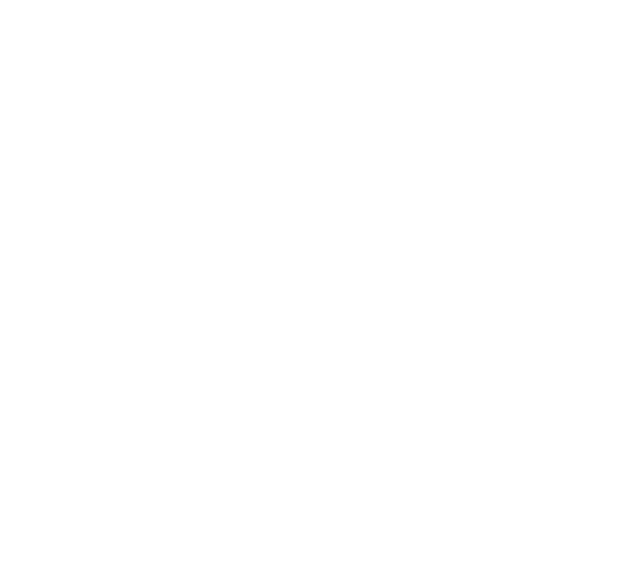
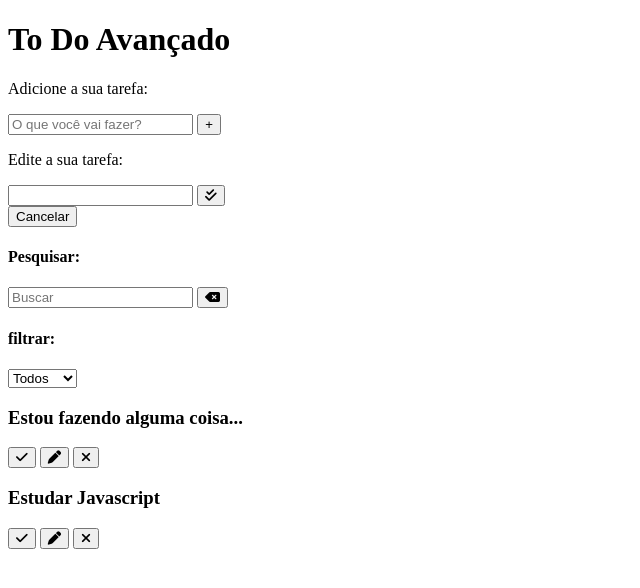
Before and after one commit to GuidoStocco/To_Do_List, a plain HTML site: page index.html in a window 1280 px wide. Shown: the whole page, without its empty margins (0-640 px from the left). Drawn offline with Linux system fonts and the light colour scheme.

Commit message:
TO DO Container terminado

```diff
--- a/index.html
+++ b/index.html
@@ -1,5 +1,5 @@
 <!DOCTYPE html>
-<html lang="en">
+<html lang="pt-br">
 <head>
     <meta charset="UTF-8">
     <meta name="viewport" content="width=device-width, initial-scale=1.0">
@@ -9,6 +9,59 @@
     <link rel="stylesheet" href="https://cdnjs.cloudflare.com/ajax/libs/font-awesome/6.5.2/css/all.min.css" integrity="sha512-SnH5WK+bZxgPHs44uWIX+LLJAJ9/2PkPKZ5QiAj6Ta86w+fsb2TkcmfRyVX3pBnMFcV7oQPJkl9QevSCWr3W6A==" crossorigin="anonymous" referrerpolicy="no-referrer" />
 </head>
 <body>
+    <div id="todo-container">
+        <header>
+            <h1>To Do Avançado</h1>
+        </header>
 
+        <form id="todo-form">
+            <p>Adicione a sua tarefa:</p>
+            <div class="form-control">
+                <input type="text" id="todo-input" placeholder="O que você vai fazer?">
+                <button type="submit"><i class="fa-thin fa-plus"></i></button>
+            </div>
+        </form>
+        <!-- edit form -->
+         <form id="edit-form">
+            <p>Edite a sua tarefa:</p>
+            <div class="form-control">
+                <input type="text" id="edit-input">
+                <button type="submit"><i class="fa-solid fa-check-double"></i></button>
+            </div>
+            <button id="cancel-edit-btn">Cancelar</button>
+         </form>
+         <div id="toolbar">
+            <div id="search">
+                <h4>Pesquisar:</h4>
+                <form >
+                    <input type="text" id="search-input" placeholder="Buscar">
+                    <button class="erase-button"><i class="fa-solid fa-delete-left"></i></button>
+                </form>
+            </div>
+            <div id="filter">
+                <h4>filtrar:</h4>
+                <select id="filter-select">
+                    <option value="all">Todos</option>
+                    <option value="done">Feitos</option>
+                    <option value="todo">A Fazer</option>
+                </select>
+            </div>
+            <div id="todo-list">
+                <div class="todo">
+                    <h3>Estou fazendo alguma coisa...</h3>
+                    <button class="finish-todo"><i class="fa-solid fa-check"></i></button>
+                    <button class="edit-todo"><i class="fa-solid fa-pen"></i></button>
+                    <button class="remove-todo"><i class="fa-solid fa-xmark"></i></button>
+                </div>
+
+                <div class="todo">
+                    <h3>Estudar Javascript</h3>
+                    <button class="finish-todo"><i class="fa-solid fa-check"></i></button>
+                    <button class="edit-todo"><i class="fa-solid fa-pen"></i></button>
+                    <button class="remove-todo"><i class="fa-solid fa-xmark"></i></button>
+                </div>
+            </div>
+         </div>
+    </div>
 </body>
 </html>
```
